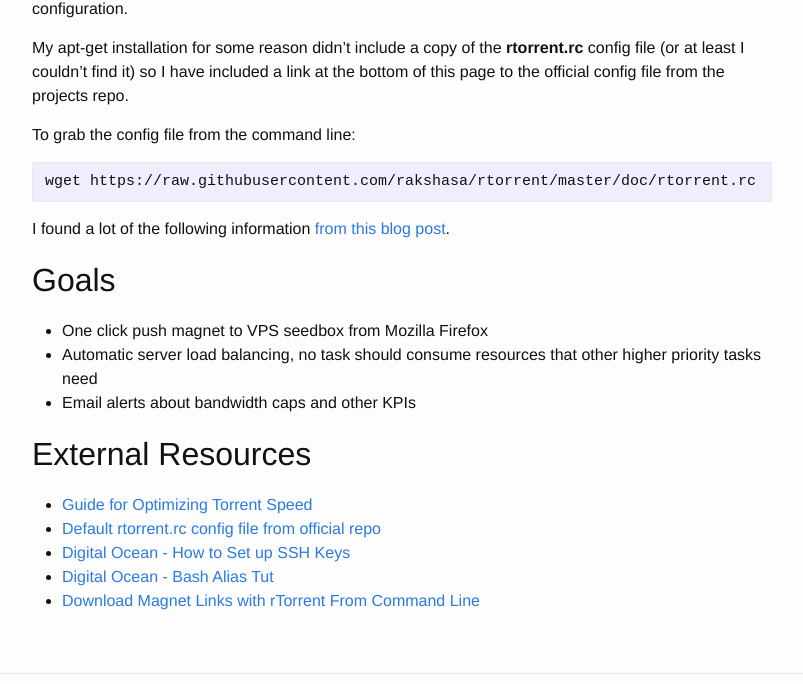
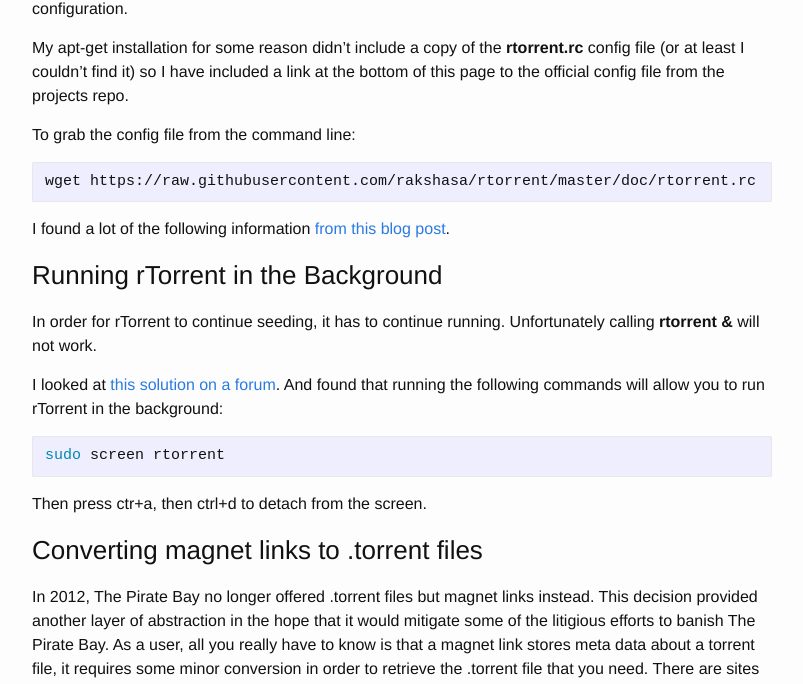
Before and after one commit to ahlim0m/tylernakamura.github.io, a Jekyll site: the page built from _posts/2016-05-03-configuring-my-seedbox.markdown, in a window 1280 px wide and 1400 px high, scrolled down 1358 px. Shown: the top 684 px of the window, without its empty margins (238-1041 px from the left). Built offline with Jekyll 4.4.1, drawn with Linux system fonts in a browser that asks for light colours; some of the changed text lies outside the part shown.

Commit message:
add section for converting magnet files into torrent links

````diff
--- a/_posts/2016-05-03-configuring-my-seedbox.markdown
+++ b/_posts/2016-05-03-configuring-my-seedbox.markdown
@@ -51,6 +51,39 @@
 
 I found a lot of the following information [from this blog post](https://harbhag.wordpress.com/2010/06/30/tutorial-using-rtorrent-on-linux-like-a-pro/).
 
+### Running rTorrent in the Background
+In order for rTorrent to continue seeding, it has to continue running. Unfortunately calling **rtorrent &** will not work.
+
+I looked at [this solution on a forum](http://www.linuxquestions.org/questions/linux-general-1/problem-using-screen-cannot-open-your-terminal-'-dev-pts-0'-please-check-338313/). And found that running the following commands will allow you to run rTorrent in the background:
+
+```bash
+sudo screen rtorrent
+```
+
+Then press ctr+a, then ctrl+d to detach from the screen.
+
+### Converting magnet links to .torrent files
+
+In 2012, The Pirate Bay no longer offered .torrent files but magnet links instead. This decision provided another layer of abstraction in the hope that it would mitigate some of the litigious efforts to banish The Pirate Bay.
+As a user, all you really have to know is that a magnet link stores meta data about a torrent file, it requires some minor conversion in order to retrieve the .torrent file that you need.
+There are sites that allow you to do this from a browser:
+
+<a src="http://torrent-to-magnet.com/"><img src="/images/torrent-magnet-site-screenshot.png"></a>
+
+However, for what we are looking to requires conversion from the command line. I found this nifty script online that has worked for me:
+
+```bash
+#!/bin/bash
+## usage: ./download_magnet_url.sh "magnet_link"
+## magnet link shoul be enclosed in quotes.
+
+cd ./watch # set your watch directory here
+[[ "$1" =~ xt=urn:btih:([^&/]+) ]] || exit;
+echo "d10:magnet-uri${#1}:${1}e" > "meta-${BASH_REMATCH[1]}.torrent"
+```
+
+[Source of script](http://snarvaez.com.ar/libertad/index.php/2013/05/10/download-magnet-links-with-rtorrent-from-command-line/)
+
 ## Goals
 - One click push magnet to VPS seedbox from Mozilla Firefox
 - Automatic server load balancing, no task should consume resources that other higher priority tasks need
````
